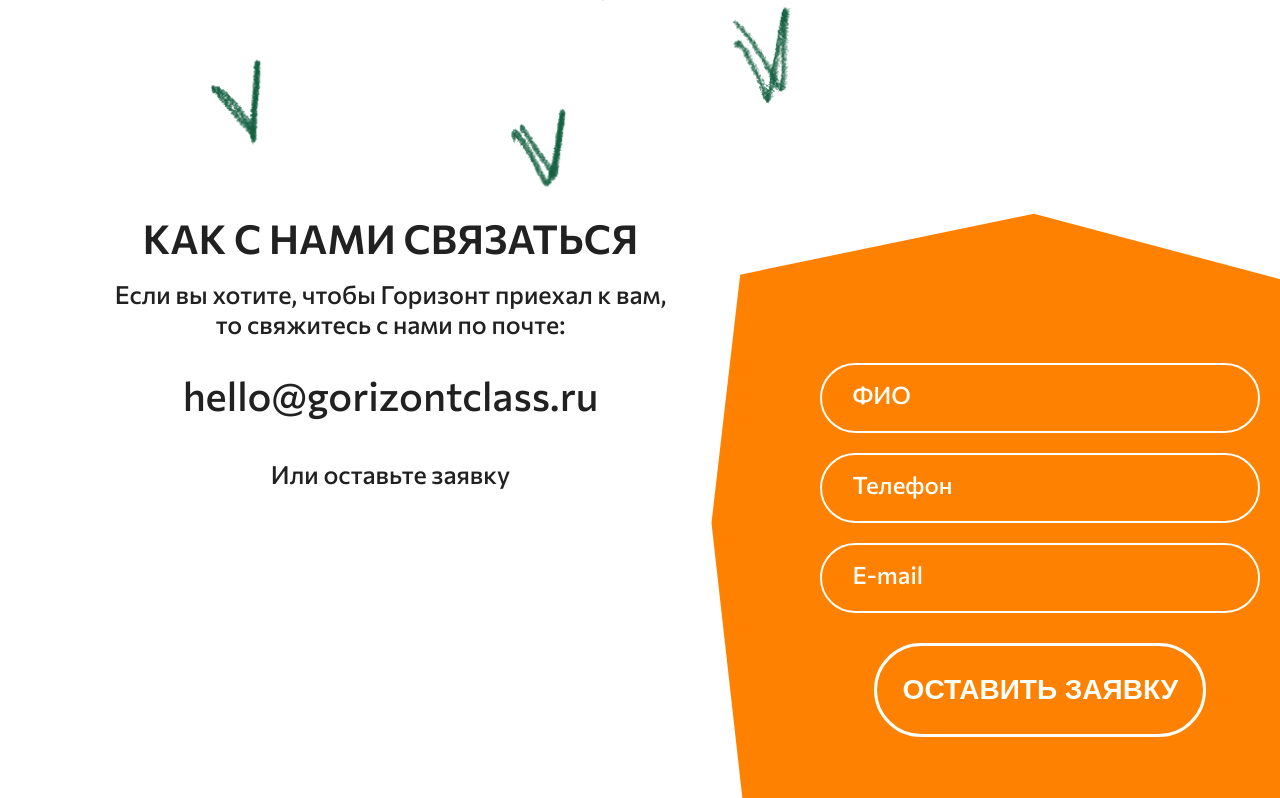
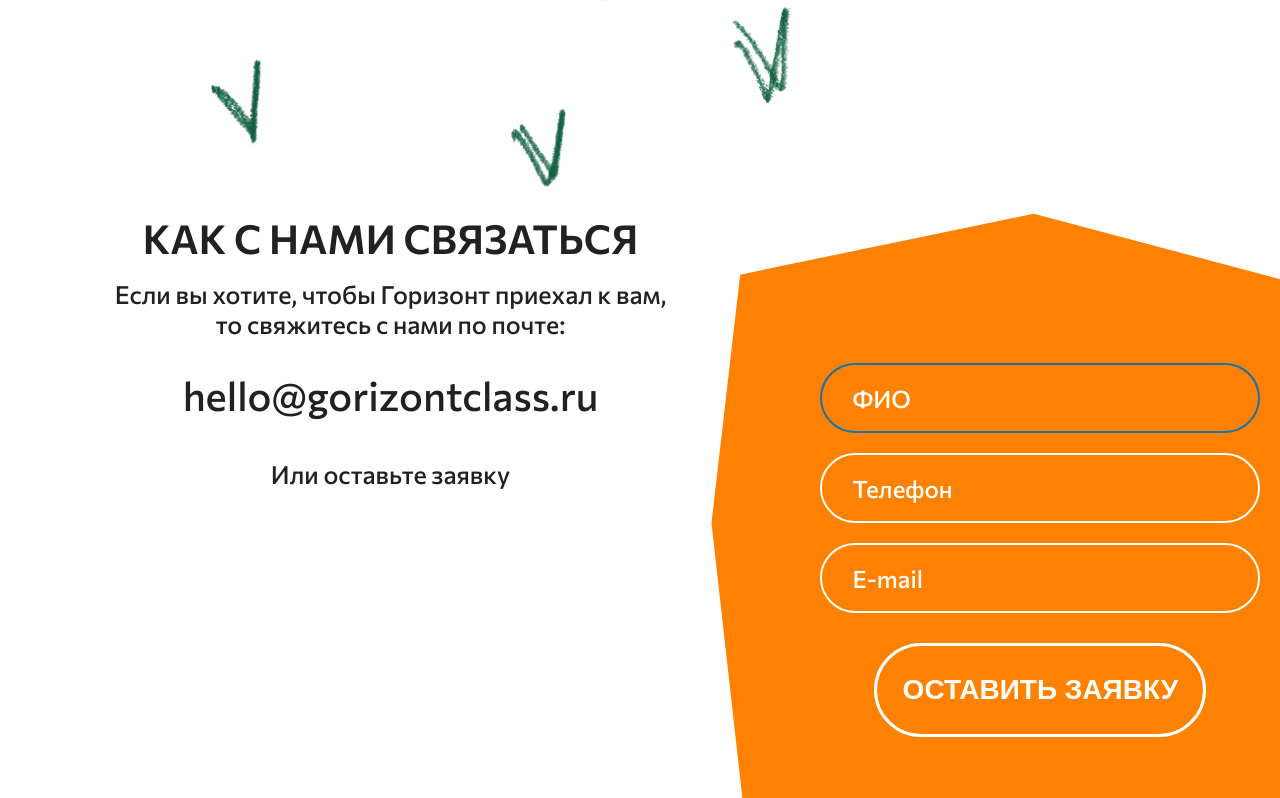
Before and after one commit to Ulyysses/Horizont, a website: page source/index.html in a window 1280 px wide. In both pictures the pointer is over the input "ФИО". Shown: the part 6804-7602 px from the top of the page. Drawn offline with nearby package versions, Linux system fonts and the light colour scheme; files that its build step writes are made by us from their sources.

Commit message:
add hovers

```diff
--- a/source/sass/blocks/communication.scss
+++ b/source/sass/blocks/communication.scss
@@ -141,6 +141,13 @@
   padding: 20px 15px;
   width: 220px;
   height: 30px;
+  color: $white;
+  font-size: 25px;
+  transition: all 0.3s ease;
+
+  &:hover {
+    border-color: $blue;
+  }
 
   @media (min-width: $tablet-width) {
     width: 330px;
@@ -181,6 +188,12 @@
 
   text-align: center;
   cursor: pointer;
+  transition: all 0.3s ease;
+
+  &:hover {
+    background-color: $blue;
+    border-color: $blue;
+  }
 
   @media (min-width: $tablet-width) {
     font-size: 24px;
```
